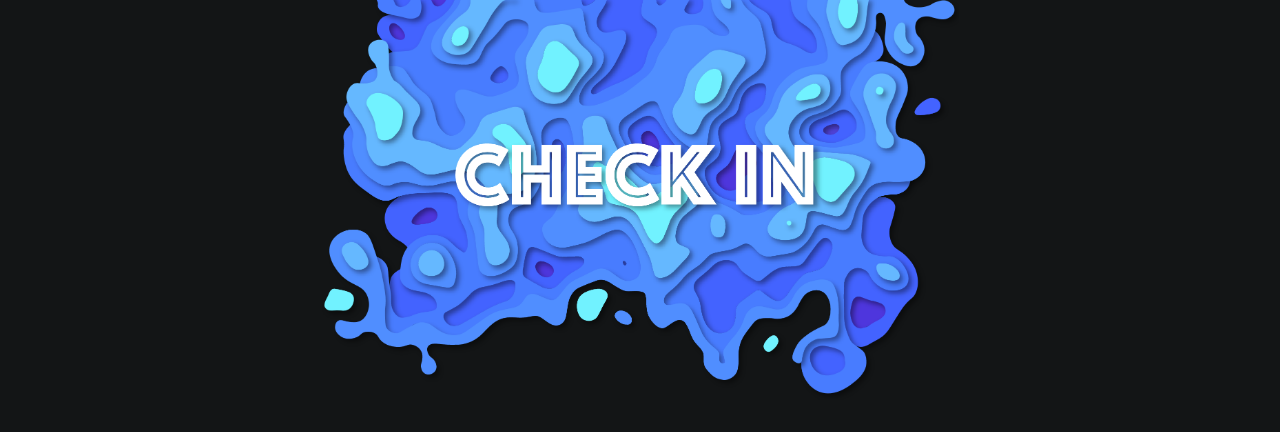
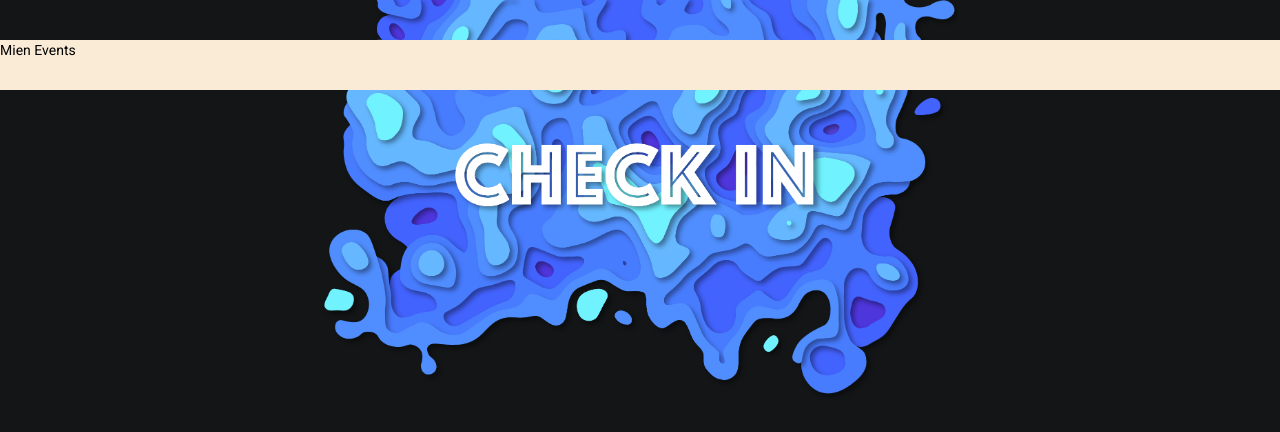
Before and after one commit to sergiomercado19/mien-events, an Angular app in the folder views/: page / in a window 1280 px wide. Shown: the top 432 px of the page. Built offline with nearby package versions, Linux system fonts and the light colour scheme.

Commit message:
Add placeholder for a nav bar

```diff
--- a/views/src/app/app.component.html
+++ b/views/src/app/app.component.html
@@ -1,3 +1,9 @@
+<!-- Nav bar -->
+<nav>
+Mien Events
+</nav>
+
+<!-- Page contents -->
 <div class="page">
   <div class="fluid">
     <img class="button" src="/assets/check-in-button.png" alt="Check In" />
--- a/views/src/app/app.component.scss
+++ b/views/src/app/app.component.scss
@@ -1,3 +1,11 @@
+nav {
+  width: 100%;
+  height: 50px;
+  position: fixed;
+  top: 40px;
+  background-color: antiquewhite;
+}
+
 .page {
   width: 100%;
   height: 100%;
```
